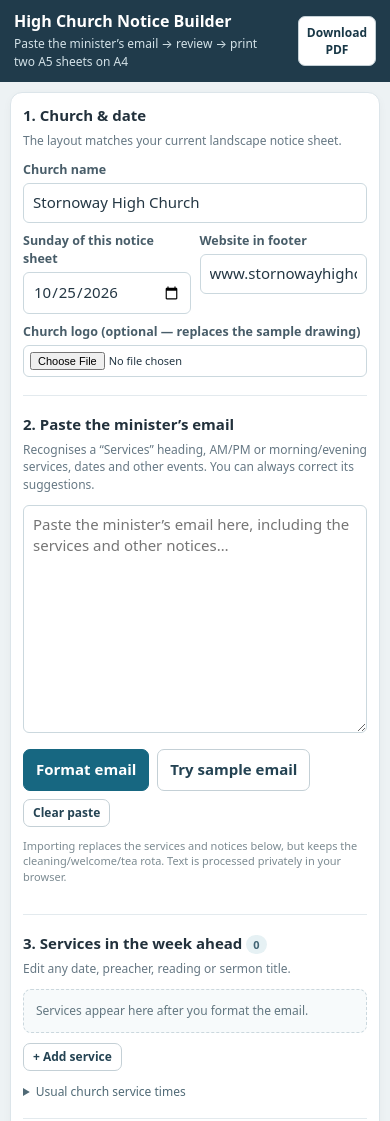
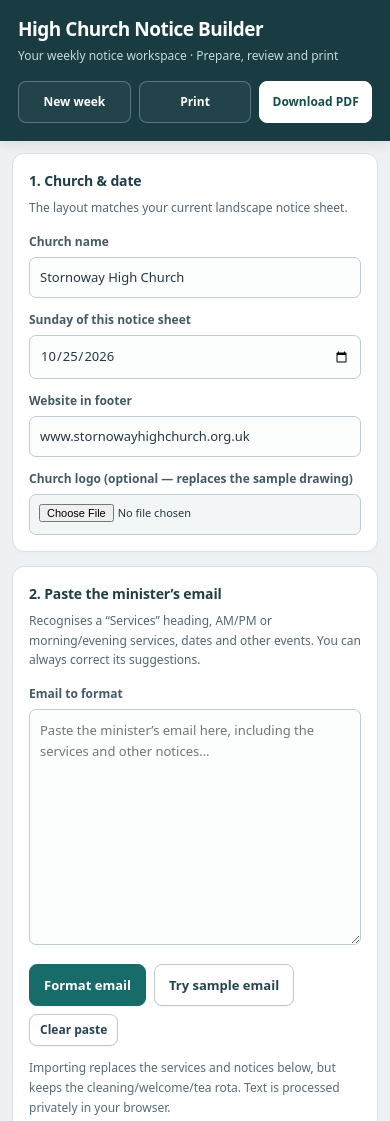
Before and after one commit to jackwolf-alt/high-church-notices, a plain HTML site: page index.html in a window 390 px wide. Shown: the top 1121 px of the page. Drawn offline with Linux system fonts and the light colour scheme.

Commit message:
Polish desktop workspace with screen-only styling and clearer controls

```diff
--- a/index.html
+++ b/index.html
@@ -19,10 +19,86 @@
 @media(max-width:650px){.topbar{padding:12px 14px}.topbar h1{font-size:16px}.topbar .hide-mobile{display:none}.workspace{padding:10px;gap:13px}.editor{padding:12px}.preview-scroll{padding:8px;min-height:350px}.preview-top h2{font-size:14px}.topbar-right .button{font-size:12px;padding:7px 8px}}
 @page{size:A4 landscape;margin:0}
 @media print{html,body{margin:0!important;padding:0!important;width:297mm!important;height:210mm!important;background:white!important;-webkit-print-color-adjust:exact;print-color-adjust:exact}.topbar,.editor,.preview-top,.feedback,.foot-help{display:none!important}.workspace{display:block!important;max-width:none!important;margin:0!important;padding:0!important}.preview-panel,.preview-scroll,.preview-zoom{display:block!important;margin:0!important;padding:0!important;width:297mm!important;height:210mm!important;min-height:0!important;border:0!important;border-radius:0!important;overflow:visible!important;zoom:1!important;box-shadow:none!important;background:white!important}.paper{box-shadow:none!important;margin:0!important;break-after:avoid;page-break-after:avoid}.half{break-inside:avoid}}
+/* Screen-only application chrome. Keep print geometry and exported content unchanged. */
+@media screen {
+  :root{--ink:#24353e;--grey:#526773;--blue:#176b69;--bg:#eef1f3}
+  body{font-size:14px;line-height:1.5}
+  .topbar{padding:20px 28px;background:#183c42;box-shadow:0 2px 12px #142f3520;gap:24px}
+  .topbar h1{font-size:21px;letter-spacing:-.5px}
+  .topbar p{font-size:12px;color:#c4d9da;margin-top:6px}
+  .topbar-right{gap:10px;flex-wrap:wrap}
+  .button{border-radius:8px;padding:10px 14px;min-height:42px;font-size:13px;font-weight:650;border-color:#bdcbd1;box-shadow:0 1px 2px #233d4810;transition:background .15s,border-color .15s}
+  .button:hover{background:#edf5f4;border-color:#789e9c}
+  .button.primary{background:#176b69;border-color:#176b69}
+  .button.primary:hover{background:#105452;border-color:#105452}
+  .topbar .button.dark{background:#ffffff0a;border-color:#ffffff45;color:#fff;box-shadow:none}
+  .topbar .button.dark:hover{background:#ffffff20}
+  #pdfTop{background:#fff;border-color:#fff;color:#194b4b}
+  #pdfTop:hover{background:#e4f1ee}
+  .button.sm{min-height:32px;padding:5px 10px}
+  :where(button,input,select,textarea,summary,a):focus-visible{outline:3px solid #288681;outline-offset:3px}
+  .workspace{grid-template-columns:410px minmax(0,1fr);gap:24px;padding:24px;max-width:1920px}
+  .editor{background:transparent;border:0;border-radius:0;padding:0 8px 0 0;box-shadow:none;top:20px;max-height:calc(100dvh - 132px);scrollbar-width:thin;scrollbar-color:#a5b8be transparent;scroll-padding:16px}
+  .editor-section{background:#fff;border:1px solid #d7e0e4;border-radius:12px;padding:20px;margin:0 0 14px;box-shadow:0 2px 5px #29434c05}
+  .editor-section:last-of-type{border:1px solid #d7e0e4}
+  .editor h2{font-size:14px;letter-spacing:-.15px;margin-bottom:7px;color:#213e47}
+  .editor p.hint{line-height:1.6;margin-bottom:16px}
+  .form-row{gap:13px 12px}
+  .field label{font-size:12px;color:#435b66;margin-bottom:6px}
+  .field input,.field textarea,.field select{border-color:#bdcdd3;background:#fcfdfd;border-radius:7px;padding:10px;min-height:41px;font-size:13px}
+  .field input:focus,.field textarea:focus,.field select:focus{border-color:#288681;box-shadow:0 0 0 3px #28868118}
+  .field input[type=file]{background:#f2f6f7;padding:9px}
+  #emailInput{font-size:13px;line-height:1.65;min-height:190px}
+  .actions{gap:8px;margin-top:14px}
+  .small-muted{font-size:12px;color:#566c77;line-height:1.65}
+  .entry,.roster-row{background:#f5f8f9;border-color:#dce5e8;border-radius:9px;padding:12px;margin-top:12px}
+  .entry .entry-head{padding-bottom:9px;border-bottom:1px solid #dce5e8;margin-bottom:12px}
+  .entry .field{margin-bottom:12px}
+  .button.danger{color:#963535}
+  .editor .empty{background:#f6f9fa;color:#526b76;padding:17px;line-height:1.6}
+  .pill{background:#e5f1ed;color:#285c50;font-weight:650;padding:4px 9px;font-size:11px;white-space:nowrap}
+  .editor h2 .pill{margin-left:4px}
+  .note{background:#e8f1ef;border-color:#c8ded6;color:#365b51;line-height:1.7;padding:16px;border-radius:10px}
+  .preview-panel{background:#fff;border:1px solid #d7e0e4;border-radius:14px;overflow:hidden;box-shadow:0 4px 18px #203d4808}
+  .preview-top{padding:19px 22px;margin:0;border-bottom:1px solid #d7e0e4;gap:12px}
+  .preview-top h2{font-size:15px;letter-spacing:-.2px}
+  .preview-top p{font-size:12px;margin-top:4px;color:#526773}
+  .preview-scroll{border:0;border-radius:0;background:#dfe6e9;background-image:radial-gradient(#bac8cd 0.7px,transparent 0.7px);background-size:10px 10px;padding:32px;min-height:580px}
+  .feedback{margin:0;padding:14px 22px 0;color:#355f5a;overflow-wrap:anywhere}
+  .feedback:empty{padding:0;min-height:0}
+  .feedback.warn{color:#963b2d;font-weight:600}
+  .foot-help{margin:0;padding:14px 22px 18px;font-size:12px;color:#526773;max-width:none}
+  .editor-section:focus-within{border-color:#8cb4b0}
+  .editor-section:has(#openDraft:focus-visible) label[for=openDraft]{outline:3px solid #288681;outline-offset:3px}
+}
+@media screen and (max-width:1050px){
+  .workspace{grid-template-columns:minmax(310px,360px) minmax(0,1fr);gap:16px;padding:16px}
+  .editor-section{padding:16px}
+  .preview-scroll{padding:20px}
+}
+@media screen and (max-width:800px){
+  .topbar{padding:18px;flex-wrap:wrap;gap:16px}
+  .workspace{grid-template-columns:minmax(0,1fr)}
+  .editor{position:static;max-height:none;padding:0}
+  .preview-scroll{min-height:350px}
+}
+@media screen and (max-width:480px){
+  .topbar h1{font-size:19px}
+  .topbar-right{width:100%;gap:8px}
+  .topbar .hide-mobile{display:inline-flex}
+  .topbar-right .button{flex:1;font-size:12px;padding:8px}
+  .workspace{padding:12px;gap:12px}
+  .editor-section{padding:16px}
+  .preview-top{padding:16px}
+  .preview-scroll{padding:16px}
+  .preview-zoom{margin:0}
+  .form-row{grid-template-columns:minmax(0,1fr)}
+}
+
 </style>
 </head>
 <body>
-<header class="topbar"><div><h1>High Church Notice Builder</h1><p>Paste the minister’s email → review → print two A5 sheets on A4</p></div><div class="topbar-right"><button type="button" id="resetWeek" class="button dark hide-mobile">New week</button><button type="button" class="button dark hide-mobile" id="printTop">Print</button><button type="button" class="button dark" id="pdfTop">Download PDF</button></div></header>
+<header class="topbar"><div><h1>High Church Notice Builder</h1><p>Your weekly notice workspace · Prepare, review and print</p></div><div class="topbar-right"><button type="button" id="resetWeek" class="button dark hide-mobile">New week</button><button type="button" class="button dark hide-mobile" id="printTop">Print</button><button type="button" class="button dark" id="pdfTop">Download PDF</button></div></header>
 <main class="workspace">
 <div class="editor">
   <section class="editor-section"><h2>1. Church &amp; date</h2><p class="hint">The layout matches your current landscape notice sheet.</p><div class="form-row">
@@ -32,7 +108,7 @@
     <div class="field wide"><label for="logoUpload">Church logo (optional — replaces the sample drawing)</label><input id="logoUpload" type="file" accept="image/png,image/jpeg,image/svg+xml,image/webp"></div>
   </div></section>
   <section class="editor-section"><h2>2. Paste the minister’s email</h2><p class="hint">Recognises a “Services” heading, AM/PM or morning/evening services, dates and other events. You can always correct its suggestions.</p>
-    <div class="field"><textarea id="emailInput" rows="10" placeholder="Paste the minister’s email here, including the services and other notices…"></textarea></div>
+    <div class="field"><label for="emailInput">Email to format</label><textarea id="emailInput" rows="10" placeholder="Paste the minister’s email here, including the services and other notices…"></textarea></div>
     <div class="actions"><button class="button primary" id="extractBtn" type="button">Format email</button><button class="button" id="demoBtn" type="button">Try sample email</button><button class="button sm" id="clearEmail" type="button">Clear paste</button></div>
     <p class="small-muted">Importing replaces the services and notices below, but keeps the cleaning/welcome/tea rota. Text is processed privately in your browser.</p>
   </section>
@@ -46,7 +122,7 @@
   <section class="editor-section"><h2>7. Save or reopen a draft</h2><p class="hint">Keep a separate file of your work, or move it to a different computer.</p><div class="actions"><button type="button" class="button" id="saveDraft">Download editable draft</button><label class="button" for="openDraft" style="cursor:pointer">Open saved draft</label><input id="openDraft" type="file" accept="application/json,.json" style="position:absolute;width:1px;height:1px;opacity:0" /></div></section>
   <div class="note">Your changes are saved in this browser automatically. The email is processed in your browser and is not uploaded by this programme. Save editable drafts for backup, especially before switching browser, device, or website address.</div>
 </div>
-<div class="preview-panel"><div class="preview-top"><div><h2>Live notice sheet preview</h2><p>One A4 landscape page · two identical A5 copies</p></div><span class="pill" id="previewStatus">Ready to print</span></div><div class="preview-scroll"><div class="preview-zoom" id="previewZoom"><div class="paper" id="paper"></div></div></div><div class="feedback" id="feedback" role="status" aria-live="polite"></div><div class="foot-help">The boxes match your current notice sheet. The default text is now larger. If the page becomes too full, move or shorten a notice or choose Standard/Compact text.</div></div>
+<div class="preview-panel"><div class="preview-top"><div><h2>Live notice sheet preview</h2><p>One A4 landscape page · two identical A5 copies</p></div><span class="pill" id="previewStatus">Ready to print</span></div><div class="preview-scroll"><div class="preview-zoom" id="previewZoom"><div class="paper" id="paper"></div></div></div><div class="feedback" id="feedback" role="status" aria-live="polite"></div><div class="foot-help">The boxes match your current notice sheet. If the page becomes too full, move or shorten a notice or choose Standard/Compact text.</div></div>
 </main>
 <script>
 (()=>{'use strict';
```
